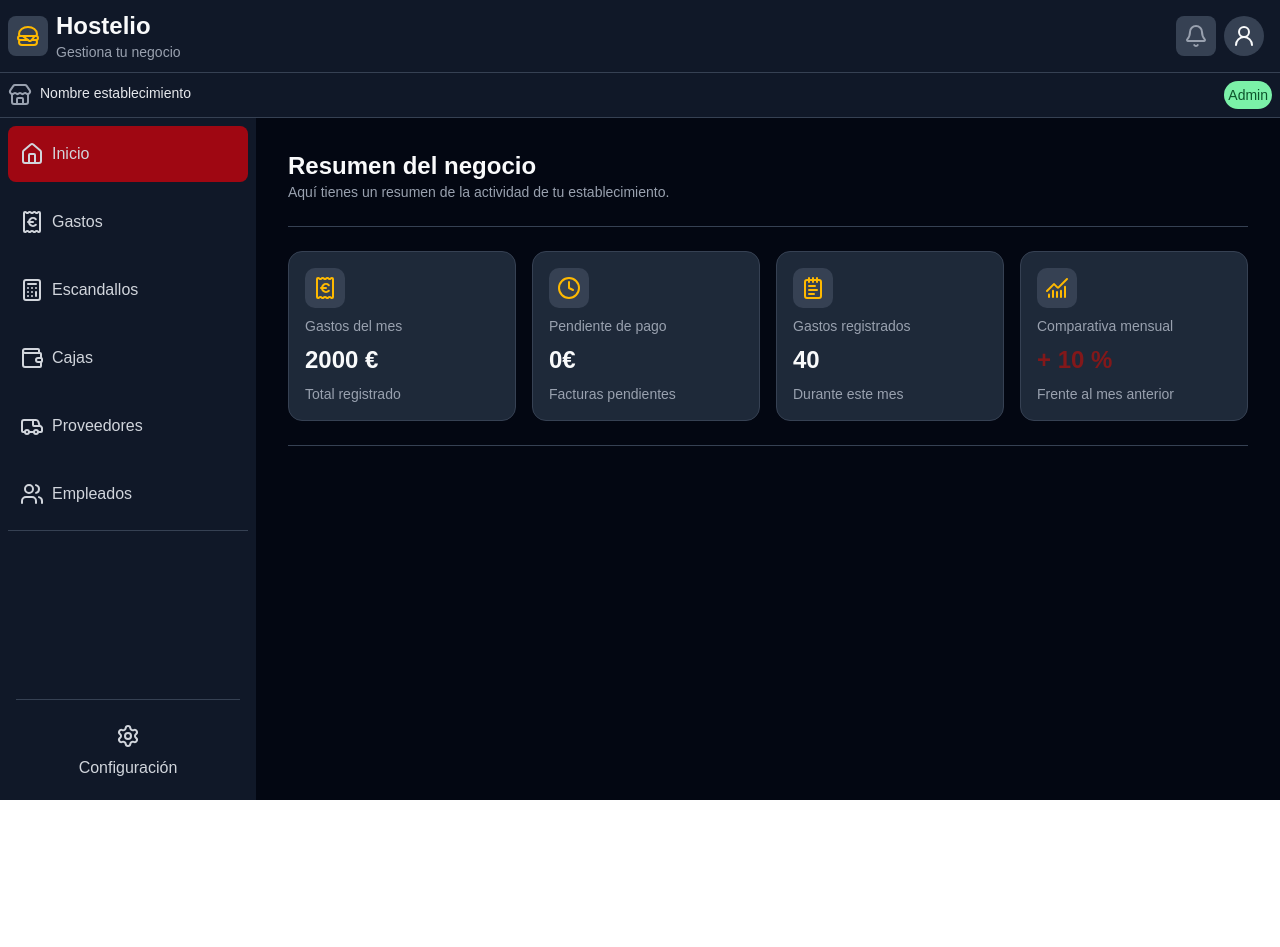
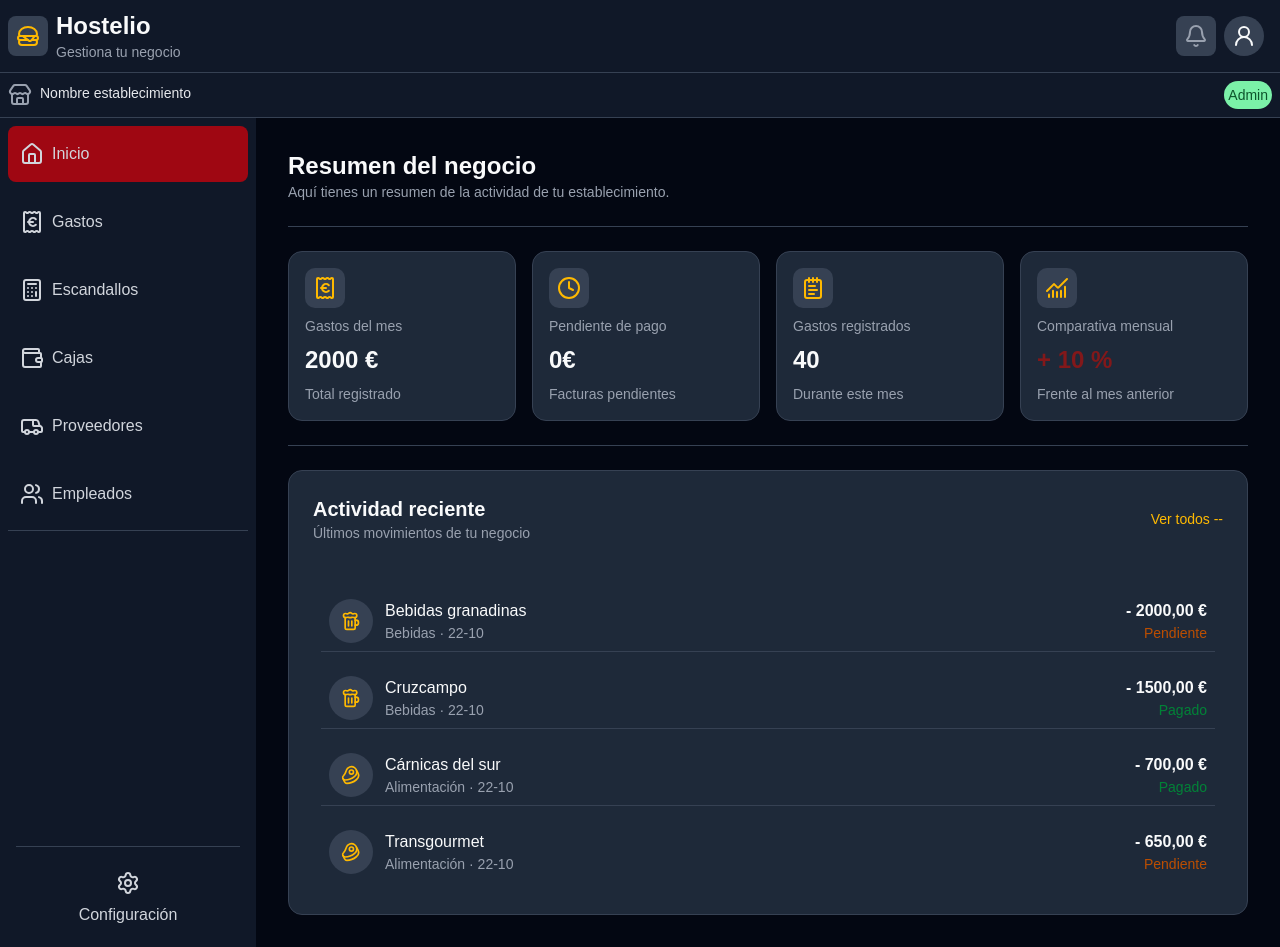
Before and after one commit to davidglnd/hostelio-react, a React (Vite) app: page / in a window 1280 px wide. Before the commit the page ends 800 px from the top, so only its background shows below. Built offline with nearby package versions, Linux system fonts and the light colour scheme.

Commit message:
feat: build dashboard overview components #1 — Build dashboard overview Fixes #1

```diff
--- /dev/null
+++ b/src/features/dashboard/components/ActivityItem.tsx
@@ -0,0 +1,30 @@
+import type { Activity } from "../types/activity.types";
+
+export const ActivityItem = ({ supplier, category, date, amount, status, icon }: Omit<Activity, "id">) => {
+    const Icon = icon;
+    return (
+        <div className="flex items-center justify-between">
+            <div className="flex items-center gap-3">
+                <div className="rounded-full bg-gray-700 p-3 flex items-center justify-center ">
+                    <Icon className="text-amber-400" size={20} />
+                </div>
+                <div className="flex flex-col">
+                    <h3 className="text-gray-50 font-medium">{supplier}</h3>
+                    <p className="text-sm text-gray-400">{category} · {date}</p>
+                </div>
+            </div>
+            <div className="flex flex-col items-end">
+                <p className="font-semibold text-gray-50">
+                    - {
+                        new Intl.NumberFormat("es-ES", { style: "currency", currency: "EUR" }).format(amount)
+                    }
+                </p>
+                {
+                    status === "paid"
+                        ? <p className="text-green-700  text-sm font-medium">Pagado</p>
+                        : <p className="text-amber-700 text-sm font-medium">Pendiente</p>
+                }
+            </div>
+        </div>
+    )
+}
--- /dev/null
+++ b/src/features/dashboard/components/RecentActivity.tsx
@@ -0,0 +1,66 @@
+import { Beef, Beer } from "lucide-react"
+import { ActivityItem } from "./ActivityItem"
+import type { Activity } from "../types/activity.types"
+
+const mockActivities: Activity[] = [
+    {
+        supplier: "Bebidas granadinas",
+        category: "Bebidas",
+        date: "22-10",
+        amount: 2000,
+        status: "pending",
+        icon: Beer,
+        id: 1,
+    },
+    {
+        supplier: "Cruzcampo",
+        category: "Bebidas",
+        date: "22-10",
+        amount: 1500,
+        status: "paid",
+        icon: Beer,
+        id: 2,
+    },
+    {
+        supplier: "Cárnicas del sur",
+        category: "Alimentación",
+        date: "22-10",
+        amount: 700,
+        status: "paid",
+        icon: Beef,
+        id: 3,
+    },
+    {
+        supplier: "Transgourmet",
+        category: "Alimentación",
+        date: "22-10",
+        amount: 650,
+        status: "pending",
+        icon: Beef,
+        id: 4,
+    }
+]
+
+export const RecentActivity = () => {
+    return (
+        <div className="bg-gray-800 border-gray-700 border rounded-xl p-4 flex flex-col gap-6">
+            <div className="flex flex-row items-center justify-between p-2 ">
+                <div>
+                    <h2 className="text-xl font-bold text-gray-50">Actividad reciente</h2>
+                    <p className="text-sm text-gray-400">Últimos movimientos de tu negocio</p>
+                </div>
+                <p className="text-sm text-amber-400 cursor-pointer">Ver todos --</p>
+            </div>
+            <div className="space-y-4 p-4">
+                {mockActivities.map((item) => <div className="border-b border-gray-700 last:border-b-0 p-2" key={item.id}>
+                    <ActivityItem
+                        supplier={item.supplier} category={item.category}
+                        date={item.date} amount={item.amount}
+                        status={item.status === "pending" ? "pending" : "paid"} icon={item.icon}
+                    />
+                </div>
+                )}
+            </div>
+        </div>
+    )
+}
--- /dev/null
+++ b/src/features/dashboard/types/activity.types.ts
@@ -0,0 +1,11 @@
+import type { LucideIcon } from "lucide-react";
+
+export interface Activity {
+    id: number;
+    supplier: string;
+    category: string;
+    date: string;
+    amount: number;
+    status: "pending" | "paid";
+    icon: LucideIcon;
+}
--- a/src/pages/HomePage.tsx
+++ b/src/pages/HomePage.tsx
@@ -1,6 +1,7 @@
 import { ChartNoAxesCombined, Clock, NotepadText, ReceiptEuro } from "lucide-react"
 
-import { SummaryCard } from "@/components/SummaryCard"
+import { SummaryCard } from "@/features/dashboard/components/SummaryCard"
+import { RecentActivity } from "@/features/dashboard/components/RecentActivity"
 
 export const HomePage = () => {
     return (
@@ -17,6 +18,7 @@ export const HomePage = () => {
                 <SummaryCard title="Comparativa mensual" value="10" description="Frente al mes anterior" trend="up" icon={ChartNoAxesCombined} />
             </div>
             <div className="h-px bg-gray-700" />
+            <RecentActivity />
         </div>
     )
 }
```
Also changed, not shown: src/features/dashboard/components/SummaryCard.tsx (renamed from src/components/SummaryCard.tsx).
